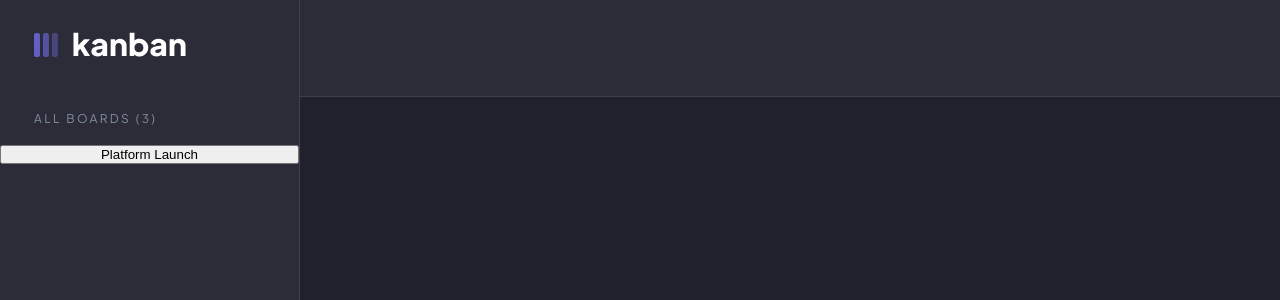
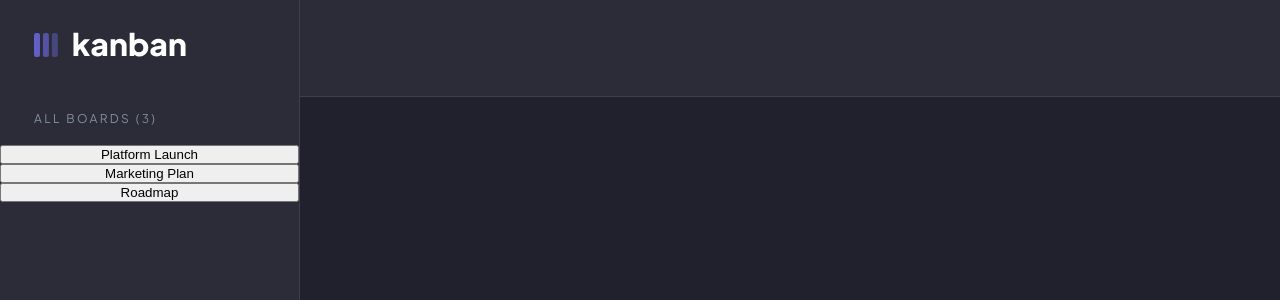
Before and after one commit to LordCail1/kanban-task-management, a React (Vite) app: page / in a window 1280 px wide. Shown: the top 300 px of the page. Built offline with nearby package versions, Linux system fonts and the light colour scheme.

Commit message:
made data pass through to 'BoardButton' component successfully

```diff
--- a/src/components/Board/BoardButton.tsx
+++ b/src/components/Board/BoardButton.tsx
@@ -1,8 +1,8 @@
-import React from "react"
+import { board, boardSliceReducer } from "../../features"
 import StyledBoardButton from "./BoardButton.styled"
 
-const BoardButton:React.FC<{children: React.ReactNode}> = ({children}) => {
-	return <StyledBoardButton>{children}</StyledBoardButton>
+const BoardButton:React.FC<board> = ({name, selected}) => {
+	return <StyledBoardButton>{name}</StyledBoardButton>
 }
 
 export default BoardButton
--- /dev/null
+++ b/src/components/BoardList/BoardList.tsx
@@ -0,0 +1,16 @@
+import { useAppSelector } from "../../hooks/reduxHooks"
+import BoardButton from "../Board/BoardButton"
+
+const BoardList = () => {
+	const boards = useAppSelector((state) => state.boardSlice.value.boards)
+
+    return (
+        <>
+        {boards.map((board, i) => (
+            <BoardButton key={i} {...board}></BoardButton>
+        ))}
+        </>
+    )
+}
+
+export default BoardList
--- a/src/components/Sidebar/Sidebar.tsx
+++ b/src/components/Sidebar/Sidebar.tsx
@@ -1,14 +1,19 @@
-import BoardButton from "../Board/BoardButton"
+import BoardList from "../BoardList/BoardList"
 import KanbanLogo from "../KanbanLogo/KanbanLogo"
 import NumOfBoardsDisplay from "../NumOfBoards/NumOfBoardsDisplay"
 import StyledSidebar from "./Sidebar.styled"
 
 const Sidebar = () => {
+
+
+
+
+
 	return (
 		<StyledSidebar>
 			<KanbanLogo />
 			<NumOfBoardsDisplay />
-			<BoardButton>Platform Launch</BoardButton>
+			<BoardList />
 		</StyledSidebar>
 	)
 }
--- a/src/features/boardsSlice.ts
+++ b/src/features/boardsSlice.ts
@@ -490,7 +490,7 @@ const boardSlice = createSlice({
 	initialState,
 	reducers: {
 		addBoard: (state, action: PayloadAction<board>) => {
-			return state
+			state.value.boards.push(action.payload)
 		},
 	},
 })
--- a/src/features/index.ts
+++ b/src/features/index.ts
@@ -3,3 +3,14 @@ export { changeThemeStyle } from "./themeSlice"
 
 export { default as boardSliceReducer } from "./boardsSlice"
 export { addBoard } from "./boardsSlice"
+
+
+
+export type {
+	board,
+	column,
+	data,
+	initialState,
+	subtask,
+	task,
+} from "./boardsSlice"
--- a/src/store/configureStore.ts
+++ b/src/store/configureStore.ts
@@ -1,9 +1,11 @@
 import { configureStore } from "@reduxjs/toolkit"
 import { themeSliceReducer } from "../features/index"
+import { boardSliceReducer } from "../features/index"
 
 export const store = configureStore({
 	reducer: {
 		themeSlice: themeSliceReducer,
+		boardSlice: boardSliceReducer
 	},
 })
 
```
